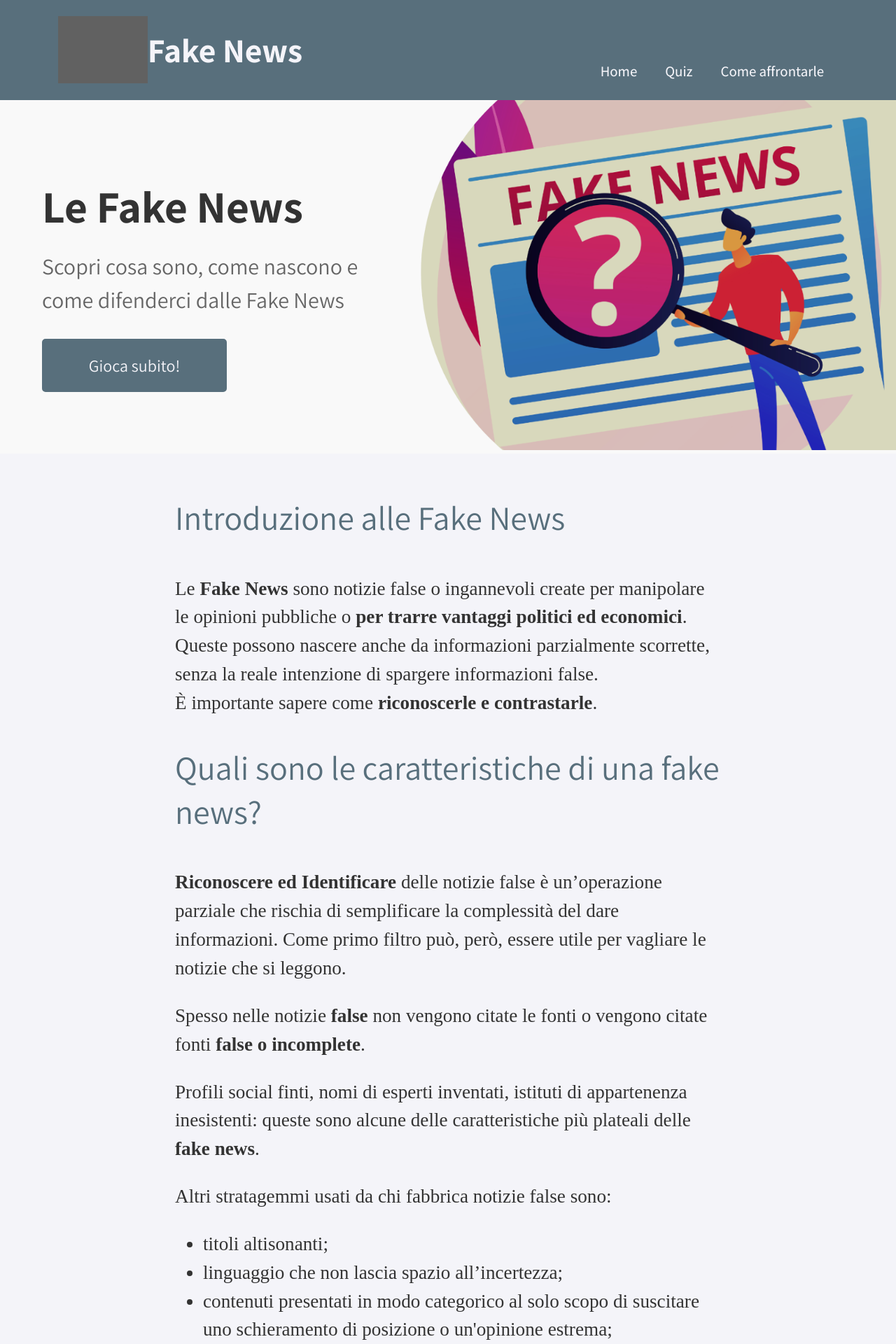
After one commit to cri9052525/notizie-vere-o-false, a PHP site: page /index-info.html in a window 1280 px wide. The commit adds this page. Shown: the top 1920 px of the page at 70% size. Run offline with PHP 8.4, Linux system fonts and the light colour scheme; grey boxes are pictures that could not be loaded.

Commit message:
trasporto

```diff
--- /dev/null
+++ b/index-info.html
@@ -0,0 +1,93 @@
+<!DOCTYPE html>
+<html lang="it">
+
+<head>
+    <meta charset="UTF-8">
+    <meta http-equiv="X-UA-Compatible" content="IE=edge">
+    <meta name="viewport" content="width=device-width, initial-scale=1.0">
+    <title>Fake News</title>
+    <link rel="stylesheet" href="style.css">
+    <link rel="icon" href="./src/logo-page.svg">
+</head>
+
+<body>
+    <nav class="NavBar">
+        <div class="NavBar-left">
+            <a class="" href="./index.php">
+                <img id="Logo" src="./src/logo.svg" alt="">
+                <h1 class="Titles">Fake News</h1>
+            </a>
+        </div>
+        <div class="NavBar-right">
+            <ul>
+                <li><a class="NavItem" href="index-info.html">Home</a></li>
+                <li><a class="NavItem" href="./index.php">Quiz</a></li>
+                <!-- redirect a (una pagina/id nella home) che tiene tutte le info sulle fake -->
+                <li><a class="NavItem" href="page2-info.html">Come affrontarle</a></li>
+                <!-- redirect a una pagina informatica -->
+            </ul>
+        </div>
+    </nav>
+
+    <div class="Hero">
+        <div class="Text">
+            <h1 class="Titolo">Le Fake News</h1>
+            <p>Scopri cosa sono, come nascono e come difenderci dalle Fake News</p>
+            <a href="./index.php" class="btn">Gioca subito!</a>
+            <!-- pulsante con redirect la pagina principale del quiz -->
+        </div>
+        <div class="DivImg">
+            <img src="./src/image1.png" alt="">
+        </div>
+    </div>
+
+    <div class="Main">
+
+        <section class="Introduction">
+            <h2>Introduzione alle Fake News</h2>
+            <p>Le <strong>Fake News</strong> sono notizie false o ingannevoli create per manipolare le opinioni
+                pubbliche o <strong>per trarre vantaggi politici ed economici</strong>. Queste possono nascere anche da
+                informazioni parzialmente scorrette, senza la reale intenzione di spargere informazioni false.<br> È
+                importante sapere come <strong>riconoscerle e contrastarle</strong>.</p>
+        </section>
+
+        <section class="Details">
+            <h2>Quali sono le caratteristiche di una fake news?</h2>
+            <p><strong>Riconoscere ed Identificare</strong> delle notizie false è un’operazione parziale che rischia di
+                semplificare la complessità del dare informazioni. Come primo filtro può, però, essere utile per
+                vagliare le notizie che si leggono.</p>
+            <p>Spesso nelle notizie <strong>false</strong> non vengono citate le fonti o vengono citate fonti
+                <strong>false o incomplete</strong>.</p>
+            <p>Profili social finti, nomi di esperti inventati, istituti di appartenenza inesistenti: queste sono alcune
+                delle caratteristiche più plateali delle <strong>fake news</strong>.</p>
+            <p>Altri stratagemmi usati da chi fabbrica notizie false sono:</p>
+            <ul class="">
+                <li>titoli altisonanti;</li>
+                <li>linguaggio che non lascia spazio all’incertezza;</li>
+                <li>contenuti presentati in modo categorico al solo scopo di suscitare uno schieramento di posizione o
+                    un'opinione estrema;</li>
+                <li>uso di immagini costruite ad arte o ritoccate;</li>
+                <li>uso di storie di persone inventate o modificate.</li>
+            </ul>
+        </section>
+
+        <section class="ImageSection">
+            <img src="./src/image2.jpg" alt="Esempio di Fake News">
+        </section>
+
+        <section class="Quiz">
+            <h2>Quiz: Riconosci le Fake News</h2>
+            <p>Metti alla prova la tua capacità di riconoscere le Fake News con il nostro quiz interattivo!</p>
+        </section>
+
+        <section class="quizimg">
+            <a href="./index.php"><img src="./src/logo.svg" alt="Esempio di Fake News"></a>
+        </section>
+    </div>
+
+    <footer class="Footer">
+        <p>&copy; 2024 Notizia vera o Fake News? Tutti i diritti riservati.</p>
+    </footer>
+</body>
+
+</html>
--- a/leaderboard.txt
+++ b/leaderboard.txt
@@ -0,0 +1,4 @@
+0|morgssss
+3|morgssss
+0|test
+2|123
--- /dev/null
+++ b/style.css
@@ -0,0 +1,262 @@
+@import url('https://fonts.googleapis.com/css2?family=Assistant:wght@200..800&family=Roboto:ital,wght@0,100;0,300;0,400;0,500;0,700;0,900;1,100;1,300;1,400;1,500;1,700;1,900&display=swap');
+body {
+    margin: 0;
+
+    margin: 0;
+    padding: 0;
+    background-color: #F4F4F9;
+    color: #333;
+}
+
+@media (max-width: 768px) {
+    .NavBar {
+        display: flex;
+        align-items: center;
+        justify-content: center;
+        flex-direction: column;
+        background-color: #586F7C;
+    }
+    .NavBar-right {
+        display: flex;
+        flex-direction: row;
+        align-items: center;
+        padding-bottom: 5px;
+        padding-left: 0 !important;
+    }
+    .NavBar-left {
+        display: flex;
+        align-items: center;
+        padding-right: 0 !important;
+    }
+    .Hero {
+        flex-direction: column;
+        justify-content: space-around;
+        text-align: left;
+        padding: 0px;
+    }
+    .Hero .Text {
+        margin-bottom: 0;
+        max-width: 50%;
+    }
+    .Hero .Titolo {
+        font-size: 2em;
+
+        text-align: center !important;
+    }
+    .Hero p {
+        font-size: 1.2em;
+    }
+    .Hero img {
+        max-width: 400px;
+    }
+    .Main {
+        padding: 20px 0 20px 0 !important;
+
+    }
+    .ImageSection img {
+        min-width: 350px !important;
+    }
+}
+
+.Titles, .Titles a {
+    font-size: 3rem;
+    color: #F4F4F9;
+}
+
+.Hero {
+    display: flex;
+    justify-content: space-between;
+    align-items: center;
+    text-align: center;
+    background-color: #f9f9f9;
+    font-family: "Assistant", sans-serif;
+}
+
+.Hero .Text {
+    margin-bottom: 20px;
+    padding: 60px;
+    text-align: left;
+
+
+}
+
+.Hero .Titolo {
+    font-size: 4rem;
+    color: #333;
+    margin-bottom: 20px;
+
+}
+
+.Hero p {
+    color: #666;
+    font-size: 2rem;
+    line-height: 1.5;
+    margin-top: 0;
+    max-width: 600px;
+
+}
+
+
+.Hero img {
+    width: 100%;
+    max-width: 1100px;
+
+
+}
+
+
+.Text {
+    display: flex;
+    flex-direction: column;
+}
+
+.btn {
+    background-color: #586F7C;
+    color: #F4F4F9;
+    border: 2px solid #586F7C;
+    border-radius: 5px;
+    padding: 20px 30px;
+    font-size: 1.5rem;
+    text-align: center;
+    text-decoration: none;
+    display: inline-block;
+    max-width: 200px;
+    transition: background-color 0.3s, color 0.3s, border-color 0.3s;
+}
+
+.btn:hover {
+    background-color: #0DC286;
+    color: #F4F4F9;
+    border-color: #0DC286;
+}
+
+.btn:active {
+    background-color: #34495E;
+    border-color: #34495E;
+    color: #F4F4F9;
+}
+
+
+#Logo {
+    filter: invert(100%) hue-rotate(180deg);
+    width: 128px;
+}
+
+.NavBar {
+    display: flex;
+    align-items: center;
+    justify-content: space-around;
+    background-color: #586F7C;
+    font-family: "Assistant", sans-serif;
+    font-weight: 500;
+}
+
+.NavBar-left {
+    display: flex;
+    align-items: center;
+    padding-right: 100px;
+}
+
+.NavBar-right {
+    display: flex;
+    align-items: center;
+    padding-left: 100px;
+}
+
+.NavBar a {
+    display: flex;
+    align-items: center;
+    text-decoration: none;
+    font-size: 1.3rem;
+
+}
+
+.NavItem {
+    text-decoration: none;
+    color: #F4F4F9;
+    padding-left: 20px;
+    padding-right: 20px;
+}
+
+.NavItem:hover {
+    color: #0DC286;
+    transition: background-color 0.3s, color 0.3s, border-color 0.3s;
+}
+
+.NavBar ul {
+    list-style-type: none;
+    display: flex;
+    padding-top: 60px;
+}
+
+.Main {
+    padding: 20px 250px 20px 250px;
+}
+
+
+
+.Introduction, .Details, .Quiz {
+    margin-bottom: 40px;
+}
+
+h2 {
+    color: #586F7C;
+    font-size: 3rem;
+    font-family: "Assistant", sans-serif;
+    font-weight: 400;
+    padding-bottom: 10px;
+}
+
+.Introduction p, .Details p, .Quiz p, .Main ul{
+    font-size: 1.7rem;
+    line-height: 1.5;
+}
+
+.ImageSection {
+    text-align: center;
+    margin-bottom: 40px;
+
+}
+
+.ImageSection img {
+    max-width: 100%;
+    height: auto;
+    border-radius: 10px;
+    box-shadow: 0 4px 8px rgba(0, 0, 0, 0.1);
+}
+
+
+.quizimg{
+    display: flex;
+    justify-content: center;
+}
+
+.quizimg img {
+    height: 500px;
+}
+
+.Quiz .btn:hover {
+    background-color: #0DC286;
+    border-color: #0DC286;
+}
+
+.Quiz .btn:active {
+    background-color: #34495E;
+    border-color: #34495E;
+}
+
+
+.Footer {
+    background-color: #586F7C;
+    color: #F4F4F9;
+    text-align: center;
+    padding: 10px 0;
+    position: relative;
+    bottom: 0;
+    width: 100%;
+    font-size: 14px;
+}
+
+.Footer p {
+    margin: 0;
+}
```
Also changed, not shown: data.json (+96 -1 lines), data.txt (deleted, +0 -30 lines), gioco.php (+21 -3 lines), index.php (+20 -1 lines), page2-info.html (added, +91 -0 lines), punteggio.php (+53 -11 lines), src/image1.png (added), src/image2.jpg (added), src/img_fakenews.png (added), src/logo-page.svg (added), 1 other file.
